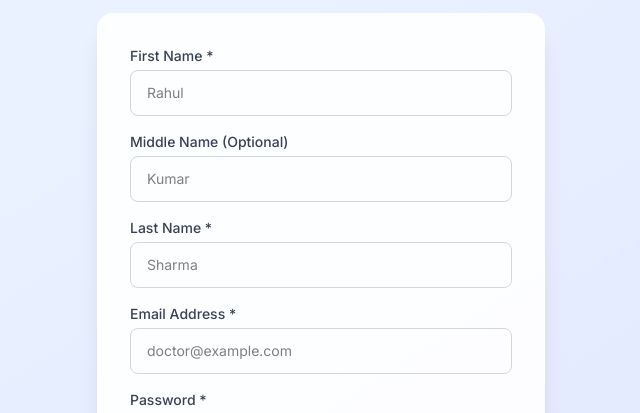
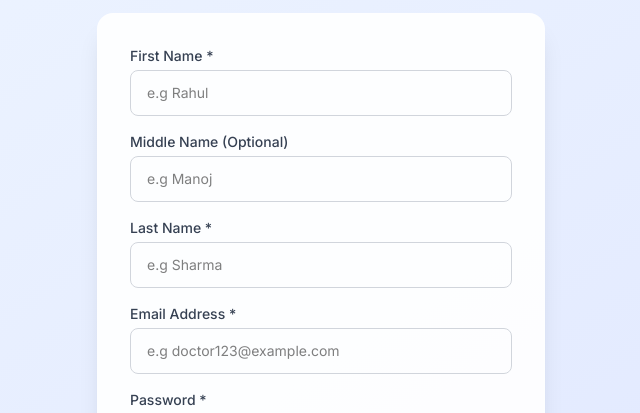
Before and after one commit to rajrasane/ClinicClerk, a Next.js app: page /signup in a window 1280 px wide. Shown: the part 203-616 px from the top of the page, without its empty margins (319-959 px from the left). Built offline with nearby package versions, Linux system fonts and the light colour scheme; no server answers.

Commit message:
updated signup placeholder

```diff
--- a/src/components/auth/SignupForm.tsx
+++ b/src/components/auth/SignupForm.tsx
@@ -97,7 +97,7 @@ export default function SignupForm() {
                 type="text"
                 required
                 className="w-full px-4 py-3 border border-gray-300 rounded-lg focus:outline-none focus:ring-2 focus:ring-blue-500 focus:border-transparent transition-all duration-200 text-sm"
-                placeholder="Rahul"
+                placeholder="e.g Rahul"
                 value={firstName}
                 onChange={(e) => setFirstName(e.target.value)}
               />
@@ -112,7 +112,7 @@ export default function SignupForm() {
                 name="middleName"
                 type="text"
                 className="w-full px-4 py-3 border border-gray-300 rounded-lg focus:outline-none focus:ring-2 focus:ring-blue-500 focus:border-transparent transition-all duration-200 text-sm"
-                placeholder="Kumar"
+                placeholder="e.g Manoj"
                 value={middleName}
                 onChange={(e) => setMiddleName(e.target.value)}
               />
@@ -128,7 +128,7 @@ export default function SignupForm() {
                 type="text"
                 required
                 className="w-full px-4 py-3 border border-gray-300 rounded-lg focus:outline-none focus:ring-2 focus:ring-blue-500 focus:border-transparent transition-all duration-200 text-sm"
-                placeholder="Sharma"
+                placeholder="e.g Sharma"
                 value={lastName}
                 onChange={(e) => setLastName(e.target.value)}
               />
@@ -145,7 +145,7 @@ export default function SignupForm() {
                 autoComplete="email"
                 required
                 className="w-full px-4 py-3 border border-gray-300 rounded-lg focus:outline-none focus:ring-2 focus:ring-blue-500 focus:border-transparent transition-all duration-200 text-sm"
-                placeholder="doctor@example.com"
+                placeholder="e.g doctor123@example.com"
                 value={email}
                 onChange={(e) => setEmail(e.target.value)}
               />
```
